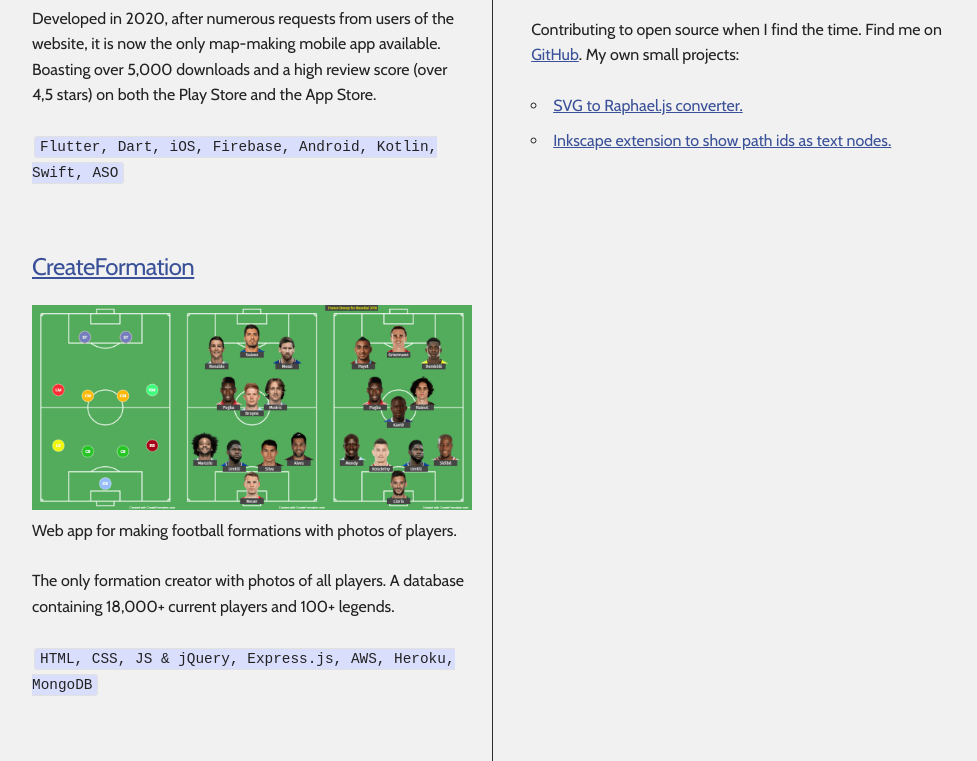
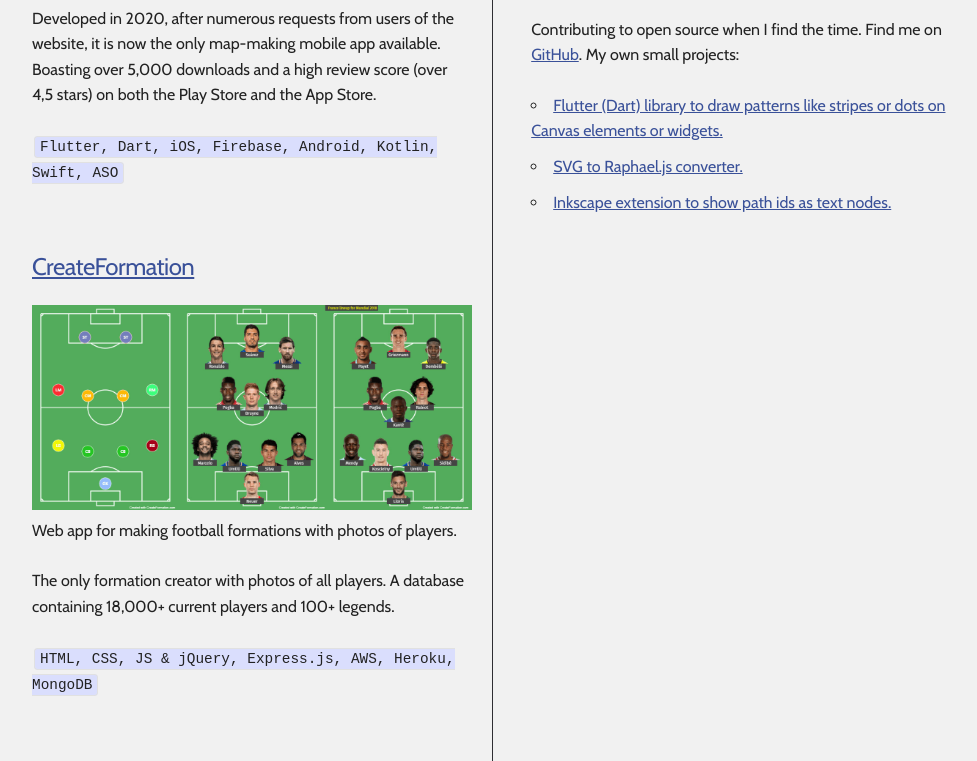
Before and after one commit to whiplashoo/whidev, a website: page index.html in a window 1280 px wide. Shown: the part 2119-2880 px from the top of the page, without its empty margins (128-1105 px from the left). Drawn offline with nearby package versions, Linux system fonts and the light colour scheme.

Commit message:
add patterns_canvas Flutter project link

```diff
--- a/index.html
+++ b/index.html
@@ -145,6 +145,7 @@
                                     <div class="content">
                                         <p>Contributing to open source when I find the time. Find me on <a href="https://github.com/whiplashoo" target="_blank" rel="noopener noreferrer">GitHub</a>. My own small projects:</p>
                                         <ul>
+                                            <li><a href="https://pub.dev/packages/patterns_canvas" target="_blank" rel="noopener noreferrer">Flutter (Dart) library to draw patterns like stripes or dots on Canvas elements or widgets.</a></li>
                                             <li><a href="https://github.com/whiplashoo/svgtoraphael" target="_blank" rel="noopener noreferrer">SVG to Raphael.js converter.</a></li>
                                             <li><a href="https://github.com/whiplashoo/ids_to_text_inkscape" target="_blank" rel="noopener noreferrer">Inkscape extension to show path ids as text nodes.</a></li>
                                         </ul>
```
